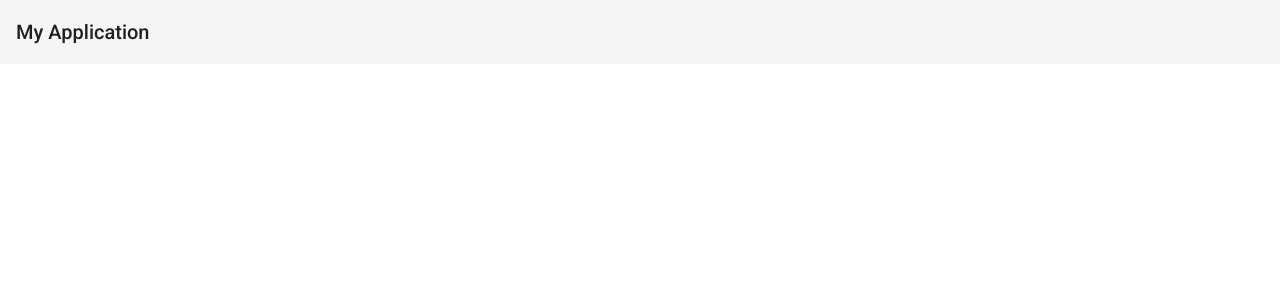
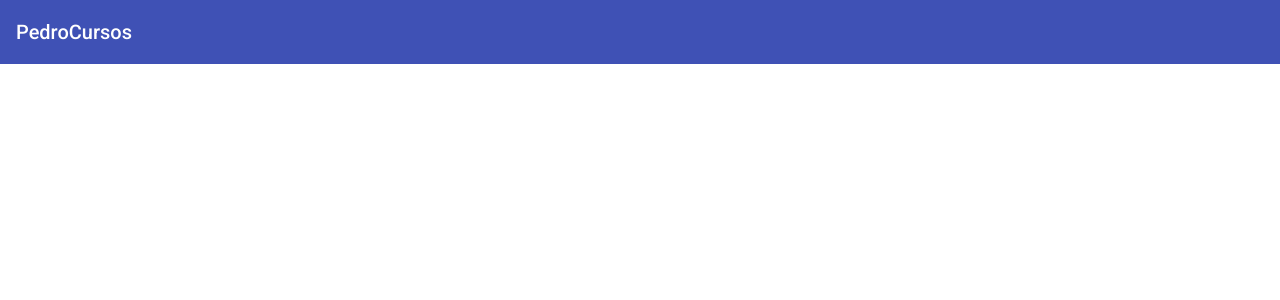
Before and after one commit to pedrorhamon/crud-angular, an Angular app: page / in a window 1280 px wide. Shown: the top 300 px of the page. Built offline with nearby package versions, Linux system fonts and the light colour scheme.

Commit message:
estilos de cores

```diff
--- a/src/app/app.component.html
+++ b/src/app/app.component.html
@@ -1,5 +1,5 @@
 <p>
-  <mat-toolbar>
-    <span>My Application</span>
+  <mat-toolbar color="primary">
+    <span>PedroCursos</span>
   </mat-toolbar>
 </p>
```
